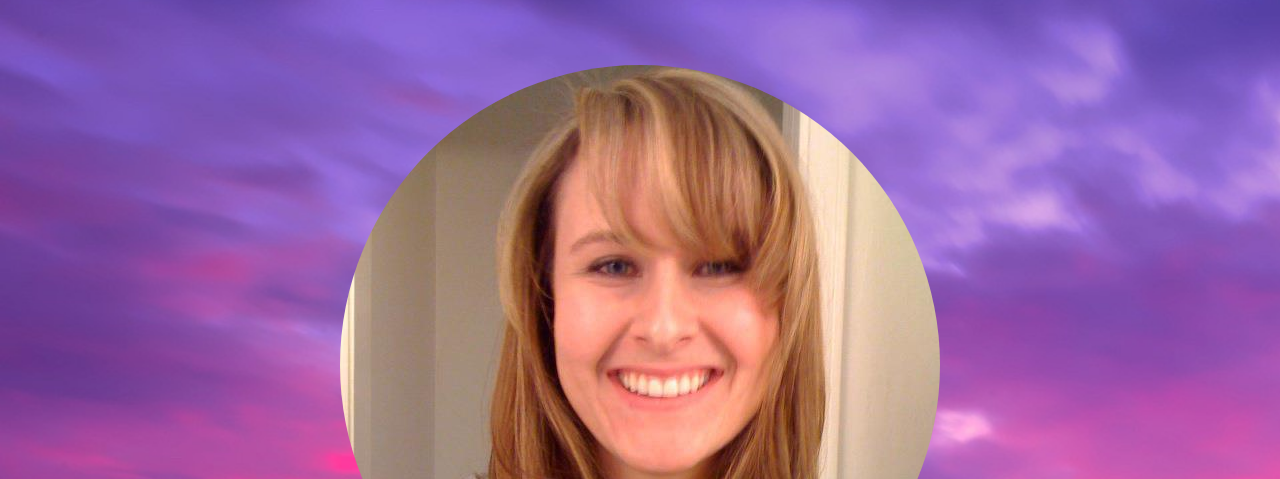
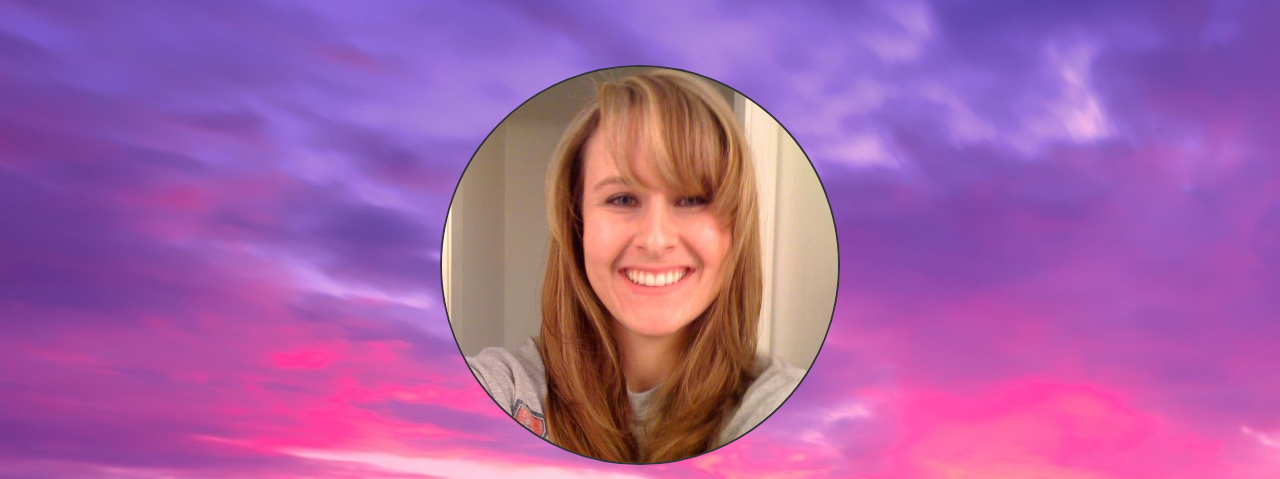
Before and after one commit to Daniwilborn/final_project_portfolio, a plain HTML site: page index.html in a window 1280 px wide. Shown: the part 145-624 px from the top of the page. Drawn offline with nearby package versions, Linux system fonts and the light colour scheme.

Commit message:
adjusted the image size

```diff
--- a/css/style.css
+++ b/css/style.css
@@ -44,3 +44,7 @@ h1 {
   background-color: transparent;
   text-align: center;
 }
+img{
+  width: 400px;
+  border: 2px solid;
+}
```
